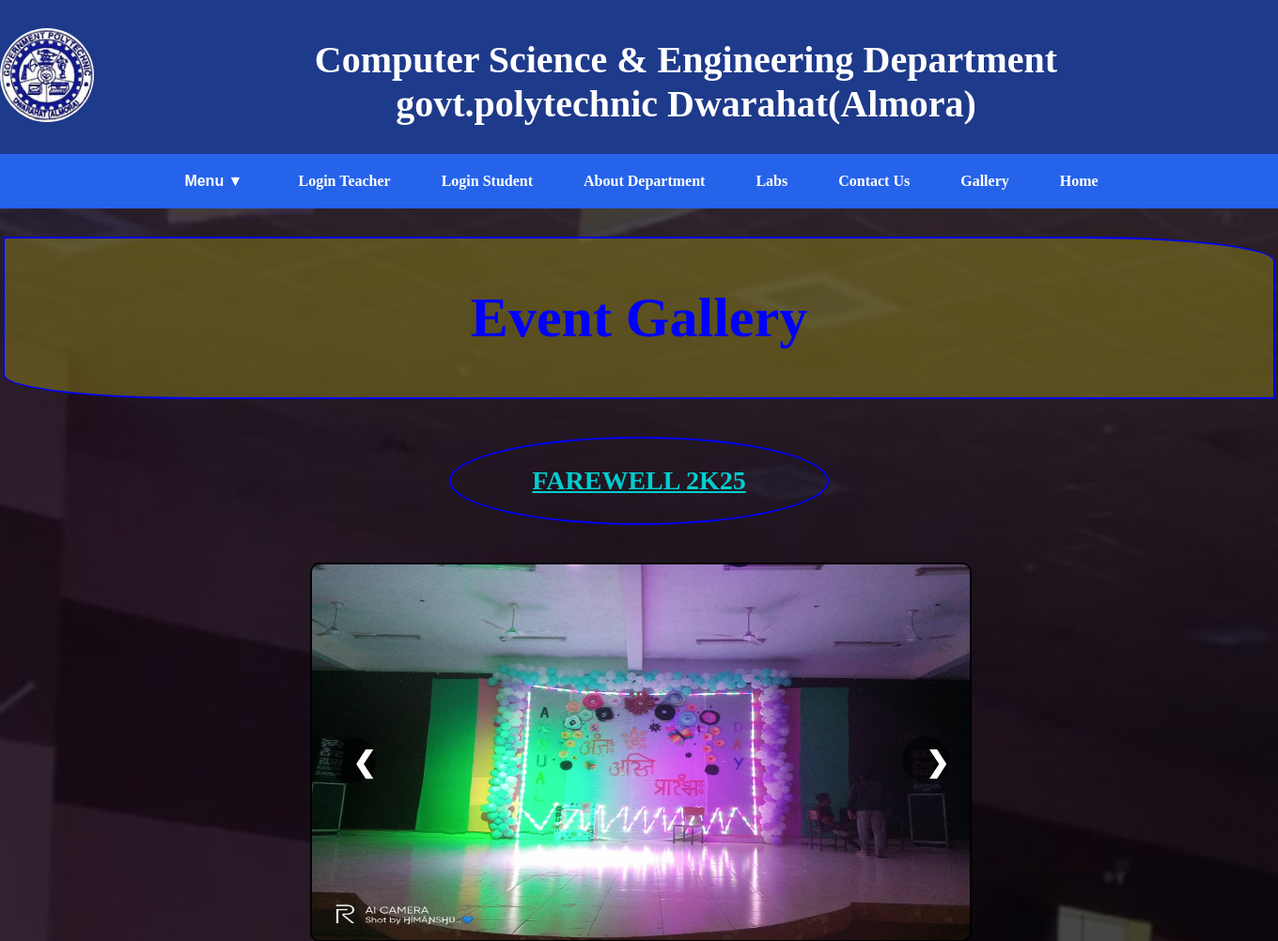
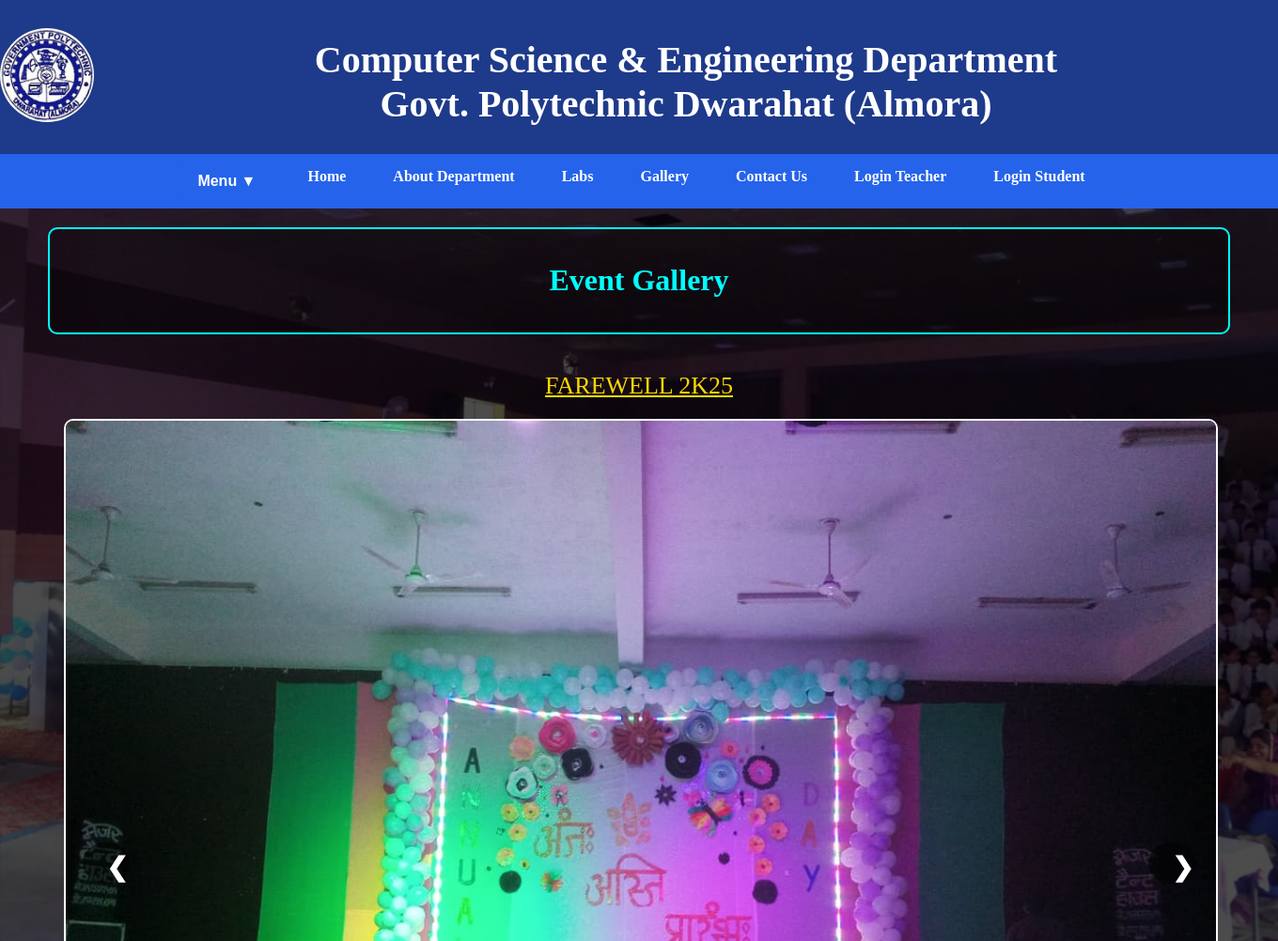
Before and after one commit to rajeev267/newrepo, a Flask app: page /gallery in a window 1360 px wide. Shown: the top 1002 px of the page at 94% size. Run offline with Flask 3, Linux system fonts and the light colour scheme.

Commit message:
Update gallery.html

```diff
--- a/templates/gallery.html
+++ b/templates/gallery.html
@@ -7,24 +7,46 @@
   <link rel="stylesheet" href="{{ url_for('static', filename='css/style.css') }}">
   <style>
     body {
-      background-image: linear-gradient(rgba(0,0,0,0.73), rgba(0,0,0,0.73)), url("{{ url_for('static', filename='photos/event.jpg') }}");
+      background-image: linear-gradient(rgba(0,0,0,0.7), rgba(0,0,0,0.7)),
+        url("{{ url_for('static', filename='photos/event.jpg') }}");
       background-size: cover;
+      background-attachment: fixed;
       color: white;
       font-family: 'Times New Roman', serif;
+      margin: 0;
+      padding: 0;
+    }
+
+    .event-title {
+      color: cyan;
+      text-align: center;
+      background: rgba(0,0,0,0.4);
+      padding: 15px;
+      margin: 20px auto;
+      border-radius: 10px;
+      width: 90%;
+      border: 2px solid cyan;
+    }
+
+    .farewell-box {
+      color: gold;
+      font-size: 26px;
+      text-align: center;
+      text-decoration: underline;
+      margin-top: 40px;
     }
 
     .content {
       position: relative;
-      width: 700px;
-      height: 400px;
-      margin: 40px auto;
+      max-width: 90%;
+      height: auto;
+      margin: 20px auto;
     }
 
     .content img {
-      width: 700px;
-      height: 400px;
-      border: 2px solid black;
+      width: 100%;
       border-radius: 10px;
+      border: 2px solid #fff;
       transition: opacity 0.4s;
     }
 
@@ -32,125 +54,95 @@
       position: absolute;
       top: 50%;
       transform: translateY(-50%);
-      background-color: rgba(0,0,0,0.6);
+      background-color: rgba(0,0,0,0.5);
       color: white;
       border: none;
-      font-size: 30px;
+      font-size: 28px;
       border-radius: 50%;
-      width: 50px;
-      height: 50px;
+      width: 45px;
+      height: 45px;
       cursor: pointer;
-      transition: background 0.3s;
     }
 
-    .arrow-btn:hover { background-color: rgba(0,0,0,0.85); }
-
+    .arrow-btn:hover { background-color: rgba(0,0,0,0.8); }
     .prev { left: 10px; }
     .next { right: 10px; }
 
-    .event-title {
-      border: solid 2px blue;
-      color: blue;
-      border-radius: 0% 15% 0% 15%;
-      background-color: rgba(204,192,20,0.307);
-      text-align: center;
-      width: 1270px;
-      padding: 10px 40px;
-      margin: 0 auto;
-      margin-top: 30px;
-    }
-
-    .farewell-box {
-      border: solid 2px blue;
-      border-radius: 50%;
-      height: 90px;
-      width: 400px;
-      margin: 40px auto;
-      display: flex;
-      justify-content: center;
-      align-items: center;
-    }
-
-    .farewell-box h1 {
-      color: darkturquoise;
-      font-size: 28px;
-      text-decoration: underline;
-    }
-
     .footer {
       text-align: center;
-      margin-top: 100px;
+      padding: 20px;
+      background: rgba(0,0,0,0.5);
+      margin-top: 50px;
     }
   </style>
 </head>
 <body>
-  <!-- Header Section -->
+
+  <!-- Header -->
   <div class="header">
-        <img  src="{{ url_for('static', filename='photos/logo.jpg') }}" alt="CSE Logo">
-        <h1 >Computer Science & Engineering Department <br>
-                govt.polytechnic Dwarahat(Almora)</h1>
+    <img src="{{ url_for('static', filename='photos/logo.jpg') }}" alt="CSE Logo">
+    <h1>Computer Science & Engineering Department <br> Govt. Polytechnic Dwarahat (Almora)</h1>
   </div>
 
-    <!-- Navigation Bar -->
+  <!-- Navbar -->
   <div class="navbar">
     <div class="dropdown">
       <button onclick="toggleDropdown()">Menu ▼</button>
       <div id="myDropdown" class="dropdown-content">
+        <a href="/">Home</a>
+        <a href="/about">About Department</a>
+        <a href="/lab">Labs</a>
+        <a href="/gallery">Gallery</a>
+        <a href="/contact">Contact Us</a>
         <a href="/teacher_login">Login Teacher</a>
         <a href="/student_login">Login Student</a>
+      </div>
+    </div>
+    <a href="/">Home</a>
     <a href="/about">About Department</a>
     <a href="/lab">Labs</a>
+    <a href="/gallery">Gallery</a>
     <a href="/contact">Contact Us</a>
-        <a href="/gallery">Gallery</a>
-        <a href="/">Home</a>
-
-
-        </div>
     <a href="/teacher_login">Login Teacher</a>
     <a href="/student_login">Login Student</a>
-        <a href="/about">About Department</a>
-        <a href="/lab">Labs</a>
-        <a href="/contact">Contact Us</a>
-        <a href="/gallery">Gallery</a>
-        <a href="/">Home</a>
-
-    </div>
   </div>
 
+  <!-- Event Title -->
   <div class="event-title">
-    <h1 style="font-size: 60px;">Event Gallery</h1>
+    <h1>Event Gallery</h1>
   </div>
 
-  <!-- FAREWELL -->
-  <div class="farewell-box"><h1>FAREWELL 2K25</h1></div>
+  <!-- Farewell -->
+  <div class="farewell-box">FAREWELL 2K25</div>
   <div class="content">
     <img id="farewell-img" src="{{ url_for('static', filename='photos/farewell.jpg') }}" alt="Farewell">
     <button class="arrow-btn prev" id="farewell-prev">&#10094;</button>
     <button class="arrow-btn next" id="farewell-next">&#10095;</button>
   </div>
 
-  <!-- TEACHER'S DAY -->
-  <div class="farewell-box" style="margin-top: 50px;"><h1>TEACHER'S DAY</h1></div>
+  <!-- Teacher’s Day -->
+  <div class="farewell-box">TEACHER'S DAY</div>
   <div class="content">
     <img id="teacher-img" src="{{ url_for('static', filename='photos/teacher1.jpg') }}" alt="Teacher's Day">
     <button class="arrow-btn prev" id="teacher-prev">&#10094;</button>
     <button class="arrow-btn next" id="teacher-next">&#10095;</button>
   </div>
 
-  <!-- FRESHER'S -->
-  <div class="farewell-box"style="margin-top: 50px;"><h1>FRESHER'S PARTY</h1></div>
+  <!-- Fresher’s -->
+  <div class="farewell-box">FRESHER'S PARTY</div>
   <div class="content">
     <img id="fresher-img" src="{{ url_for('static', filename='photos/fresher1.jpg') }}" alt="Fresher's Party">
     <button class="arrow-btn prev" id="fresher-prev">&#10094;</button>
     <button class="arrow-btn next" id="fresher-next">&#10095;</button>
   </div>
 
+  <!-- Footer -->
   <div class="footer">
     <p>&copy; 2025 CSE Department, Government Polytechnic Dwarahat. All rights reserved.</p>
   </div>
 
+  <!-- JS -->
   <script>
-    // Function to make independent sliders
     function createSlider(imgId, prevId, nextId, imageArray, interval = 4000) {
       const img = document.getElementById(imgId);
       const prev = document.getElementById(prevId);
@@ -167,15 +159,8 @@
       }
 
       let autoChange = setInterval(changeImage, interval);
-
-      next.addEventListener('click', () => {
-        changeImage(true);
-        resetTimer();
-      });
-      prev.addEventListener('click', () => {
-        changeImage(false);
-        resetTimer();
-      });
+      next.addEventListener('click', () => { changeImage(true); resetTimer(); });
+      prev.addEventListener('click', () => { changeImage(false); resetTimer(); });
 
       function resetTimer() {
         clearInterval(autoChange);
@@ -183,39 +168,23 @@
       }
     }
 
-    // Initialize 3 sliders
-    createSlider(
-      "farewell-img",
-      "farewell-prev",
-      "farewell-next",
-      [
+    createSlider("farewell-img","farewell-prev","farewell-next",[
       "{{ url_for('static', filename='photos/farewell.jpg') }}",
       "{{ url_for('static', filename='photos/farewell1.jpg') }}",
       "{{ url_for('static', filename='photos/fresher3.jpg') }}"
-      ]
-    );
+    ]);
 
-    createSlider(
-      "teacher-img",
-      "teacher-prev",
-      "teacher-next",
-      [
+    createSlider("teacher-img","teacher-prev","teacher-next",[
       "{{ url_for('static', filename='photos/teachers0.jpg') }}",
       "{{ url_for('static', filename='photos/cake.jpg') }}",
       "{{ url_for('static', filename='photos/teachers1.jpg') }}"
-      ]
-    );
+    ]);
 
-    createSlider(
-      "fresher-img",
-      "fresher-prev",
-      "fresher-next",
-      [
+    createSlider("fresher-img","fresher-prev","fresher-next",[
       "{{ url_for('static', filename='photos/fresher.jpg') }}",
       "{{ url_for('static', filename='photos/fresher1.jpg') }}",
       "{{ url_for('static', filename='photos/fresher2.jpg') }}"
-      ]
-    );
+    ]);
   </script>
 </body>
 </html>
```
Lines whose indentation alone changed are shown as unchanged.
